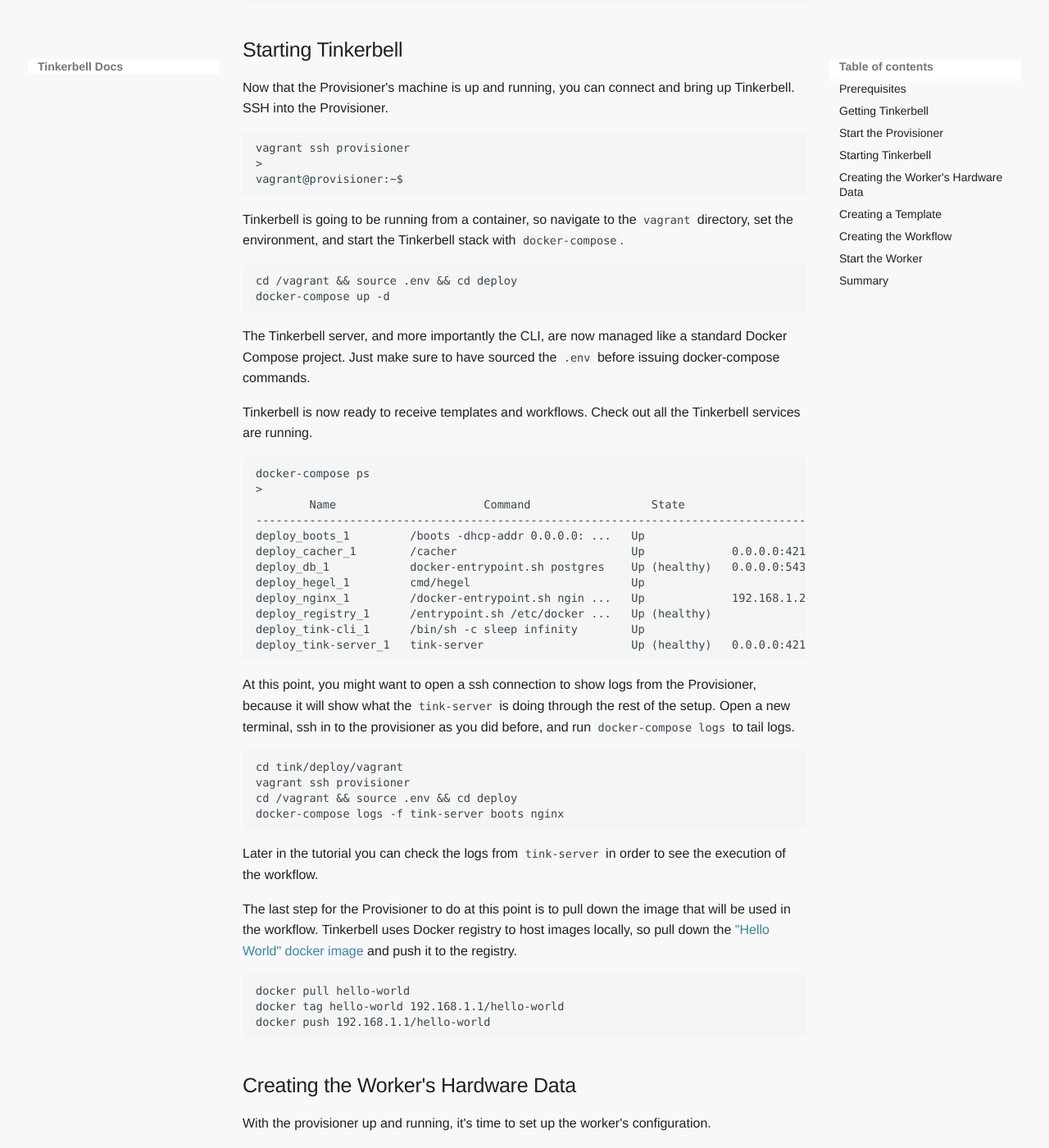
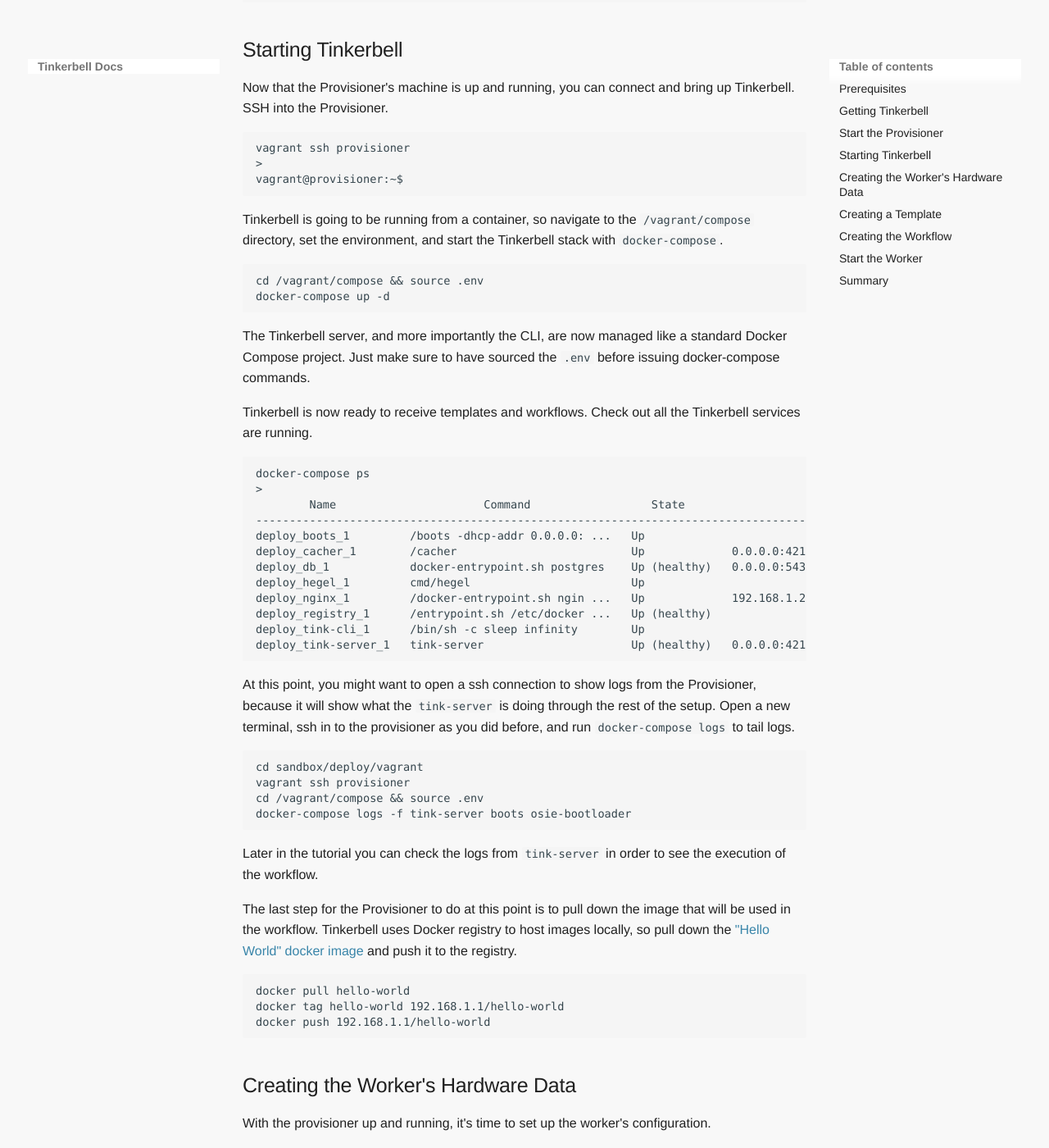
Before and after one commit to tinkerbell/tinkerbell-docs, an MkDocs documentation site: the page built from docs/setup/local-vagrant.md, in a window 1280 px wide and 1400 px high, scrolled down 1379 px. Shown: the whole window at 82% size. Built offline with MkDocs 1.6.1 and Material for MkDocs 9.7.7, drawn with Linux system fonts in a browser that asks for light colours; some web fonts are replaced.

Commit message:
Update vagrant walkthrough
Update directory paths for vagrant and docker-compose calls to match where the docker compose and .env files are in the current version. As it was written the commands didn't work.

Signed-off-by: cprivite <cprivite@users.noreply.github.com>

````diff
--- a/docs/setup/local-vagrant.md
+++ b/docs/setup/local-vagrant.md
@@ -64,10 +64,10 @@
 vagrant@provisioner:~$
 ```
 
-Tinkerbell is going to be running from a container, so navigate to the `vagrant` directory, set the environment, and start the Tinkerbell stack with `docker-compose`.
+Tinkerbell is going to be running from a container, so navigate to the `/vagrant/compose` directory, set the environment, and start the Tinkerbell stack with `docker-compose`.
 
 ```
-cd /vagrant && source .env && cd deploy
+cd /vagrant/compose && source .env
 docker-compose up -d
 ```
 
@@ -93,10 +93,10 @@
 At this point, you might want to open a ssh connection to show logs from the Provisioner, because it will show what the `tink-server` is doing through the rest of the setup. Open a new terminal, ssh in to the provisioner as you did before, and run `docker-compose logs` to tail logs.
 
 ```
-cd tink/deploy/vagrant
+cd sandbox/deploy/vagrant
 vagrant ssh provisioner
-cd /vagrant && source .env && cd deploy
-docker-compose logs -f tink-server boots nginx
+cd /vagrant/compose && source .env
+docker-compose logs -f tink-server boots osie-bootloader
 ```
 
 Later in the tutorial you can check the logs from `tink-server` in order to see the execution of the workflow.
````
